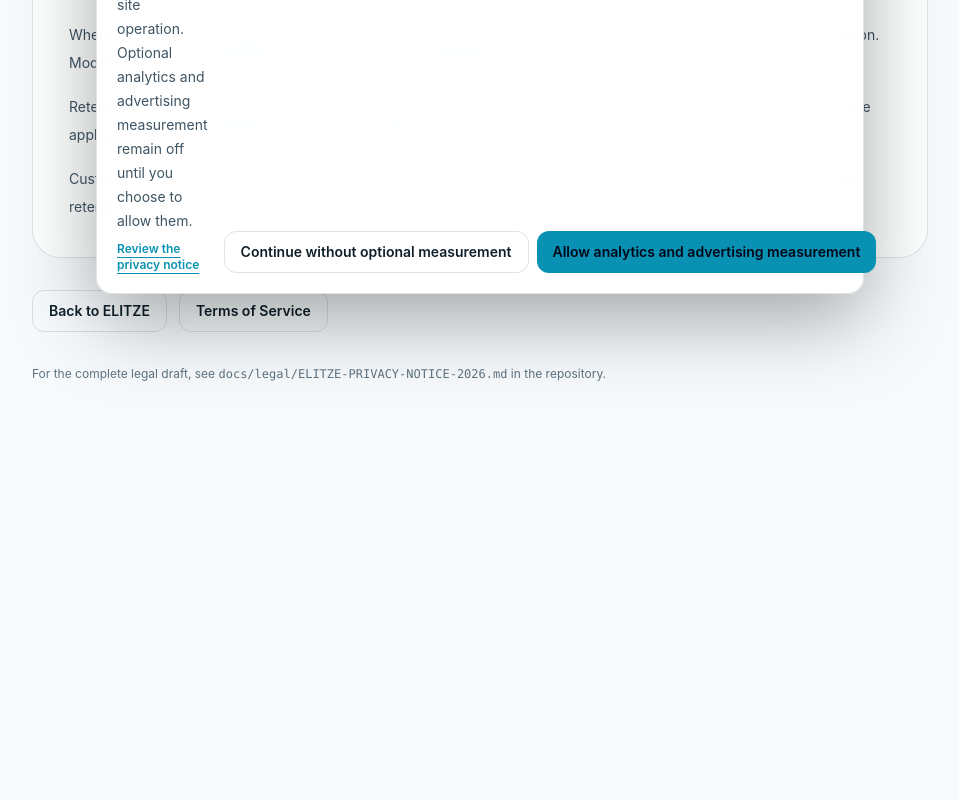
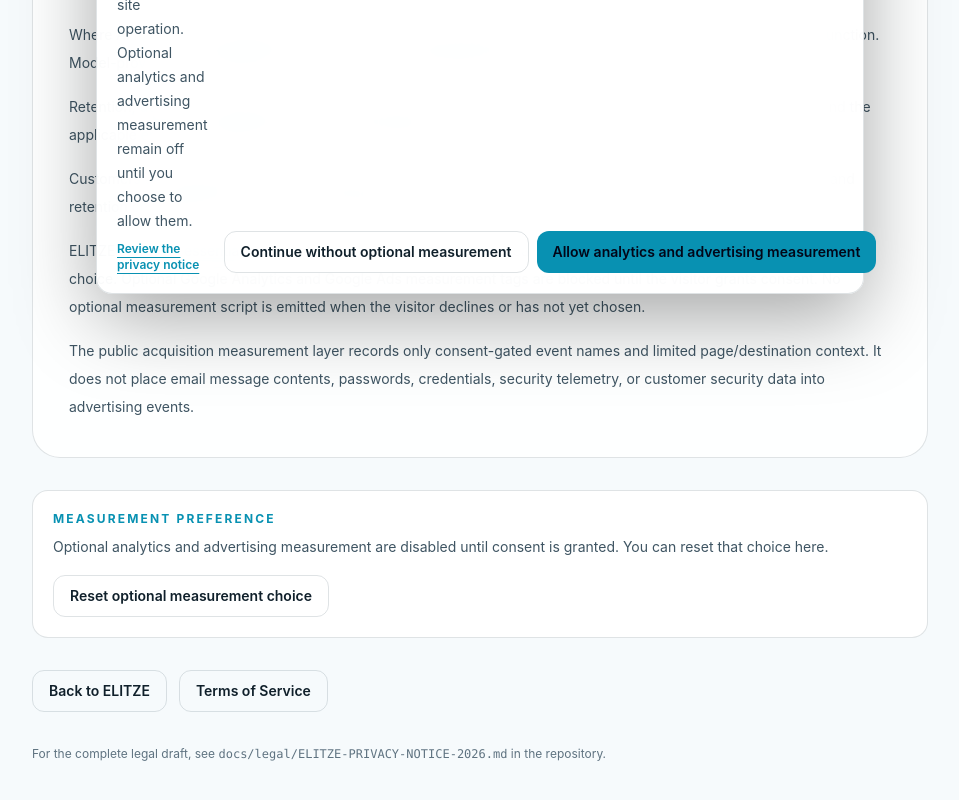
Before and after one commit to terrell0780/elitze-agentic-security, a Next.js app: page /privacy in a window 1280 px wide. Shown: the part 494-1294 px from the top of the page, without its empty margins (160-1119 px from the left). Before the commit the page ends 958 px from the top, so only its background shows below. Built offline with nearby package versions, Linux system fonts and the light colour scheme; no server answers.

Commit message:
Document consent cookie and provide preference reset control

```diff
--- a/src/app/privacy/page.tsx
+++ b/src/app/privacy/page.tsx
@@ -1,4 +1,5 @@
 import Link from "next/link";
+import PrivacyPreferences from "@/components/privacy-preferences";
 
 export const metadata = {
   title: "Privacy Notice | ELITZE",
@@ -19,8 +20,9 @@ export default function PrivacyPage() {
           <p>Processing purposes include service delivery, security, authentication, policy enforcement, incident investigation, audit, support, abuse prevention, service operations, and legal compliance.</p>
           <p>Where AI models or automated systems are used, inputs and outputs may be processed to provide the requested function. Model-provider routing depends on configuration and applicable contractual and provider terms.</p>
           <p>Retention, deletion, international processing, subprocessors, and individual rights are governed by applicable law and the applicable enterprise agreement or data-processing terms.</p>
-          <p>Customers are responsible for lawful collection, required notices, permissions, access controls, data-routing rules, and retention configuration for information submitted to the Services.</p>
+          <p>Customers are responsible for lawful collection, required notices, permissions, access controls, data-routing rules, and retention configuration for information submitted to the Services.</p><p>ELITZE stores an essential <code>elitze_consent</code> cookie for up to one year to remember the visitor&apos;s optional measurement choice. Optional Google Analytics and Google Ads measurement tags are blocked until the visitor grants consent. No optional measurement script is emitted when the visitor declines or has not yet chosen.</p><p>The public acquisition measurement layer records only consent-gated event names and limited page/destination context. It does not place email message contents, passwords, credentials, security telemetry, or customer security data into advertising events.</p>
         </section>
+        <PrivacyPreferences />
         <div className="flex flex-wrap gap-3 text-sm">
           <Link className="rounded-xl border border-[var(--border)] px-4 py-2.5 font-semibold" href="/">Back to ELITZE</Link>
           <Link className="rounded-xl border border-[var(--border)] px-4 py-2.5 font-semibold" href="/terms">Terms of Service</Link>
```
